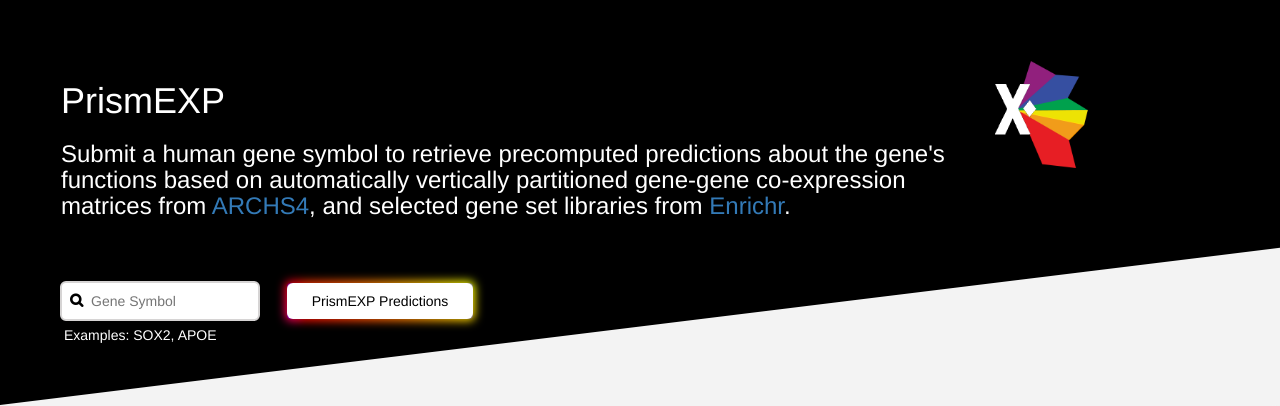
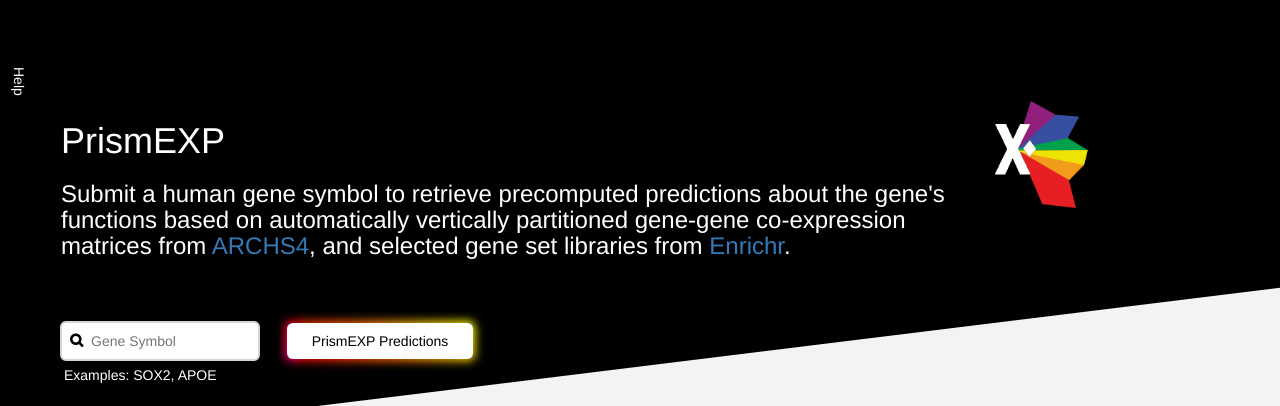
Before and after one commit to MaayanLab/hypothesispage, a FastAPI app: page /prismexp in a window 1280 px wide. Shown: the top 406 px of the page. Run offline with FastAPI, Linux system fonts and the light colour scheme; parts of the project's set-up code (start-up, migrations or seed data) failed here and were passed over; some libraries are stand-ins or nearby versions.

Commit message:
update prismexp

```diff
--- a/main.py
+++ b/main.py
@@ -22,6 +22,7 @@
 import json
 import ssl
 import re
+import math
 
 
 ENDPOINT = os.getenv('ENDPOINT', "prismexp")
@@ -78,9 +79,17 @@
         sauc = loadSetAUCS3(lib)
         setinfo = []
         for i in range(len(predictions)):
+            score = predictions[i]
+            term_auc = sauc[i]
+            if math.isnan(score):
+                score = 0.0
+            if math.isnan(term_auc):
+                term_auc = 0.0
             setinfo.append({"term": sets[i], "score": float(predictions[i]), "term_auc": float(sauc[i])})
         setinfo = sorted(setinfo, key=lambda d: d['score'], reverse=True)
         result["predictions"][lib] = {}
+        if math.isnan(float(gauc[0])):
+            gauc[0] = -1
         result["predictions"][lib]["auc"] = float(gauc[0])
         result["predictions"][lib]["prediction"] = setinfo
     return result
@@ -133,6 +142,10 @@
 async def workflow_page(request: Request):
     return templates.TemplateResponse("workflow.html", {"request": request})
 
+@app.get("/"+ENDPOINT_API+"/help", response_class=HTMLResponse)
+async def workflow_page(request: Request):
+    return templates.TemplateResponse("help.html", {"request": request, "endpoint": ENDPOINT})
+
 @app.get("/"+ENDPOINT_API+"/gene/{gene_symbol}", response_class=HTMLResponse)
 async def read_item(request: Request, gene_symbol: str):
     try:
--- a/templates/main.html
+++ b/templates/main.html
@@ -99,6 +99,7 @@
         $(document).on('click', function() {
             $(".autocomplete-suggestions").css("display", "none");
         })
+
     </script>
 
     <style>
@@ -402,6 +403,16 @@
     background-color: #00ffd5 !important;
 }
 
+.copy-feedback {
+  display: none;
+  opacity: 1;
+  transition: opacity 0.5s ease-in-out;
+}
+
+.copy-feedback.fade-out {
+  opacity: 0;
+}
+
 /* Animation */
 @keyframes animate {
   0%,
@@ -595,6 +606,29 @@
     }
 }
 
+.sidebar {
+
+width: 50px;
+height:40px;
+bottom: 0px;
+margin-left: -8px;
+padding-top:8px;
+padding-left:12px;
+border-radius: 6px;
+position: -webkit-sticky;
+position: sticky;
+top: 0;
+background-color: #000000;
+
+z-index: 10;
+transform: rotate(90deg);
+color: rgb(255, 255, 255);
+}
+
+.sidebar a {
+color:rgb(255, 255, 255);
+}
+
 
 </style>
 
@@ -602,6 +636,12 @@
 
 </head>
 <body>
+
+
+    <div class="sidebar">
+        <a href="{{endpoint}}/help" target="_blank">Help</a>
+    </div>
+
 
     <div class="stuff">
         <div id="searchbox">
@@ -679,10 +719,14 @@
                                 </a>
                             </div>
                         </div>
-                        <div class="row">
-                            <font style="font-size: 12px; color: black;">
-                                Publication under review
-                            </font>
+                        <div class="row justify-content-center">
+                            <div style="width: 100%;">
+                                <font style="font-size: 12px; color: black;">
+                                    Lachmann A, Rizzo KA, Bartal A, Jeon M, Clarke DJB, Ma’ayan A. 2023. PrismEXP: gene annotation prediction from stratified gene-gene co-expression matrices. PeerJ 11:e14927 https://doi.org/10.7717/peerj.14927
+                                </font>
+                                <br>
+                                <a href="https://peerj.com/articles/14927/" target="_blank">https://peerj.com/articles/14927/</a>
+                            </div>
                         </div>
                     </div>
                 </div>
@@ -691,4 +735,12 @@
 
     </div>
 </body>
+<!-- Google tag (gtag.js) -->
+<script async src="https://www.googletagmanager.com/gtag/js?id=G-11CHWPE9XZ"></script>
+<script>
+  window.dataLayer = window.dataLayer || [];
+  function gtag(){dataLayer.push(arguments);}
+  gtag('js', new Date());
+  gtag('config', 'G-11CHWPE9XZ');
+</script>
 </html>
```
Also changed, not shown: templates/gene.html (+39 -3 lines), 2 other files.
